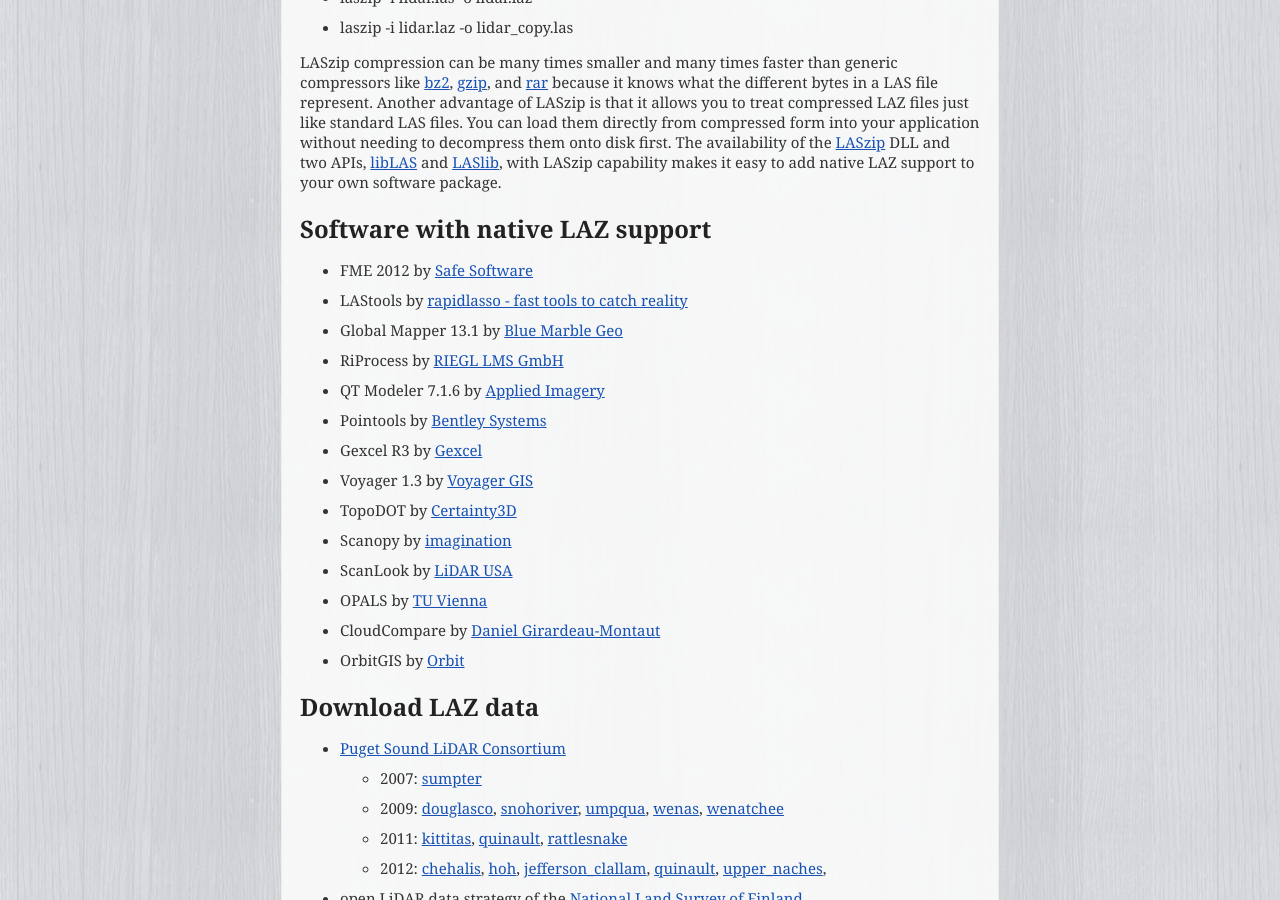
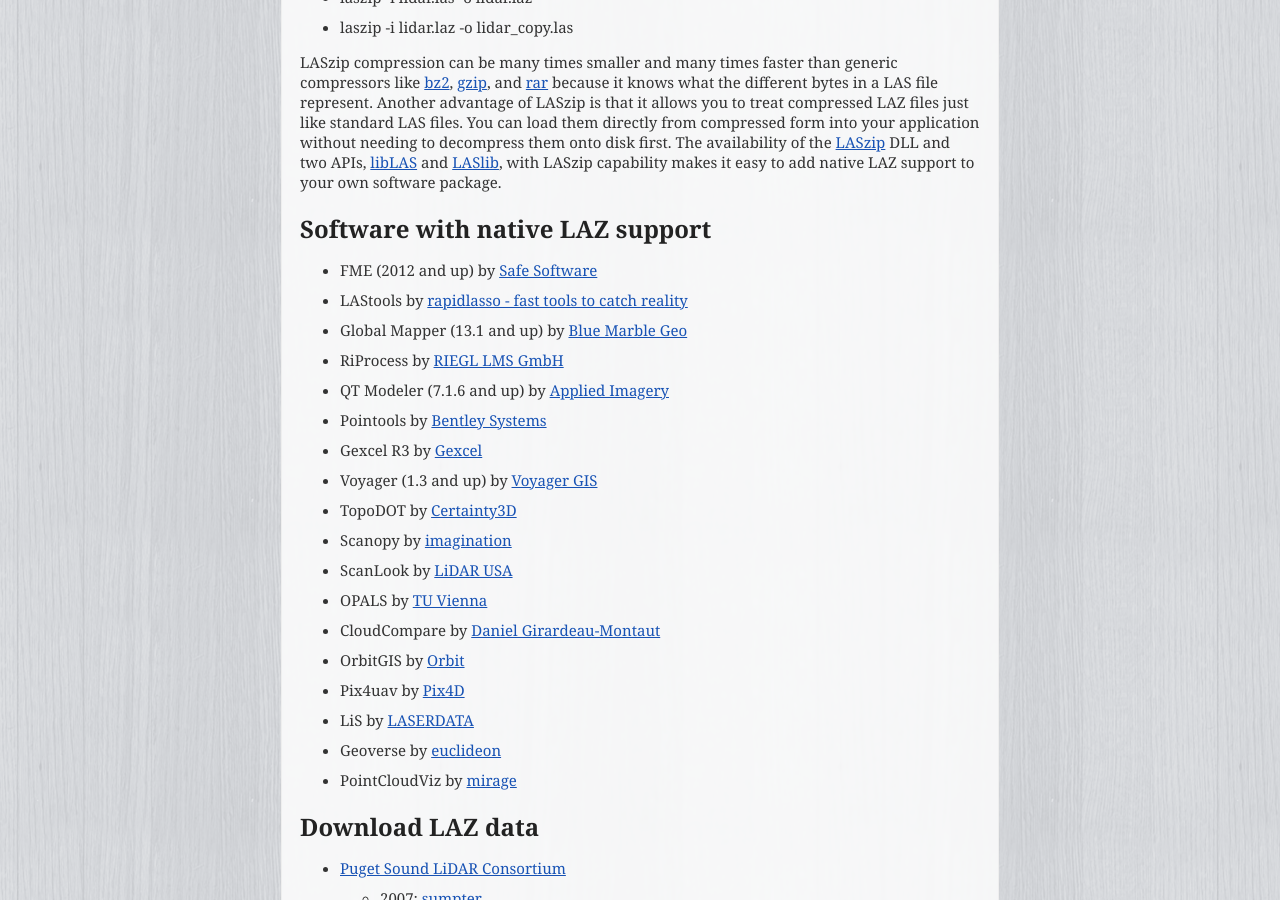
Before and after one commit to LASzip/LASzip, a Sphinx documentation site: the page built from docs/source/index.rst, in a window 1280 px wide and 900 px high, scrolled down 1378 px. Built offline with Sphinx 7.4.7, drawn with Linux system fonts in a browser that asks for light colours.

Commit message:
new softwares support LAZ

```diff
--- a/docs/source/index.rst
+++ b/docs/source/index.rst
@@ -98,20 +98,24 @@
 
 Software with native LAZ support
 ------------------------------------------------------------------------------
-* FME 2012 by `Safe Software <http://www.safe.com/>`_
+* FME (2012 and up) by `Safe Software <http://www.safe.com/>`_
 * LAStools by `rapidlasso - fast tools to catch reality <http://rapidlasso.com/>`_
-* Global Mapper 13.1 by `Blue Marble Geo <http://www.bluemarblegeo.com/>`_
+* Global Mapper (13.1 and up) by `Blue Marble Geo <http://www.bluemarblegeo.com/>`_
 * RiProcess by `RIEGL LMS GmbH <http://www.riegl.com/>`_
-* QT Modeler 7.1.6 by `Applied Imagery <http://www.appliedimagery.com/>`_
+* QT Modeler (7.1.6 and up) by `Applied Imagery <http://www.appliedimagery.com/>`_
 * Pointools by `Bentley Systems <http://www.pointools.com/>`_
 * Gexcel R3 by `Gexcel <http://www.gexcel.it/en/software/>`_
-* Voyager 1.3 by `Voyager GIS <http://www.voyagergis.com/>`_
+* Voyager (1.3 and up) by `Voyager GIS <http://www.voyagergis.com/>`_
 * TopoDOT by `Certainty3D <http://www.certainty3d.com/products/topodot/>`_
 * Scanopy by `imagination <http://www.imagination.at/>`_
 * ScanLook by `LiDAR USA <http://www.lidarusa.com/>`_
 * OPALS by `TU Vienna <http://www.ipf.tuwien.ac.at/opals/>`_
 * CloudCompare by `Daniel Girardeau-Montaut <http://www.danielgm.net/cc/>`_
 * OrbitGIS by `Orbit <http://www.orbitgis.com/>`_
+* Pix4uav by `Pix4D <http://www.pix4d.com/>`_
+* LiS by `LASERDATA <http://www.laserdata.at/>`_
+* Geoverse by `euclideon <http://www.euclideon.com/>`_
+* PointCloudViz by `mirage <http://www.mirage-tech.com/>`_
 
 Download LAZ data
 ------------------------------------------------------------------------------
```
